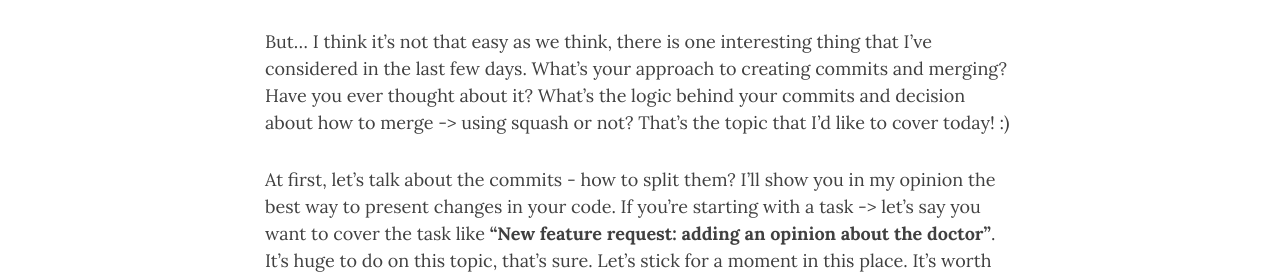
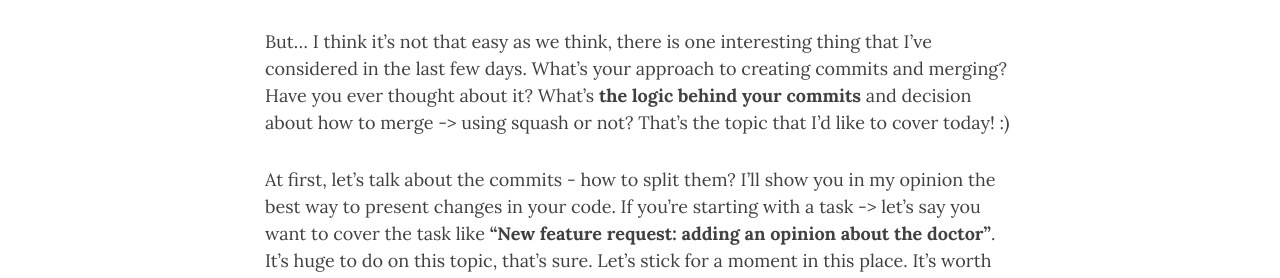
Before and after one commit to patrykwozinski/patrykwozinski.github.io, a Jekyll site: the page built from _posts/2021-03-15-developer-experience-and-working-with-git-and-pull-requests.md, in a window 1280 px wide and 900 px high, scrolled down 735 px. Shown: the part 230-508 px from the top of the window. Built offline with Jekyll 4.4.1, drawn with Linux system fonts in a browser that asks for light colours; nearby versions of some CDN libraries; comment, search, counter and statistics services are not loaded.

Commit message:
more bolds?

```diff
--- a/_posts/2021-03-15-developer-experience-and-working-with-git-and-pull-requests.md
+++ b/_posts/2021-03-15-developer-experience-and-working-with-git-and-pull-requests.md
@@ -14,7 +14,7 @@ Hi! After a long time, I'd like to share with you one of my thoughts. Pull Reque
     <img src="/img/blog/dx-and-working-with-git.jpg" alt="Cognitive load when working with git"/>
 </p>
 
-But... I think it's not that easy as we think, there is one interesting thing that I've considered in the last few days. What's your approach to creating commits and merging? Have you ever thought about it? What's the logic behind your commits and decision about how to merge -> using squash or not? That's the topic that I'd like to cover today! :)
+But... I think it's not that easy as we think, there is one interesting thing that I've considered in the last few days. What's your approach to creating commits and merging? Have you ever thought about it? What's **the logic behind your commits** and decision about how to merge -> using squash or not? That's the topic that I'd like to cover today! :)
 
 At first, let's talk about the commits - how to split them? I'll show you in my opinion the best way to present changes in your code. If you're starting with a task -> let's say you want to cover the task like **"New feature request: adding an opinion about the doctor"**. It's huge to do on this topic, that's sure. Let's stick for a moment in this place. It's worth dividing this issue into a few smaller and treat the topic as epic. After some time we could discover subtasks there like:
 <ul>
```
